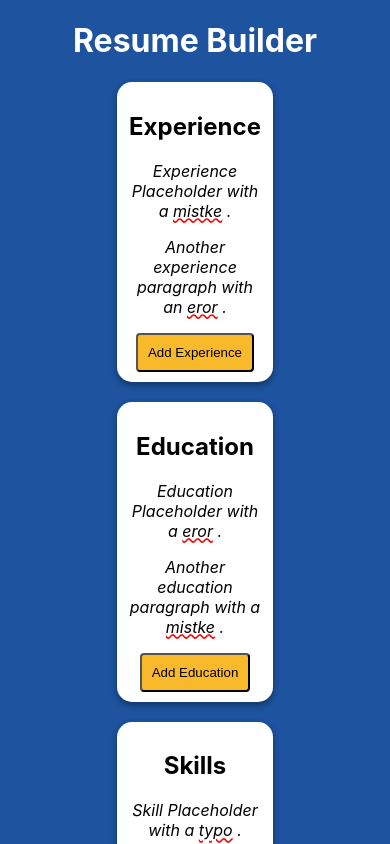
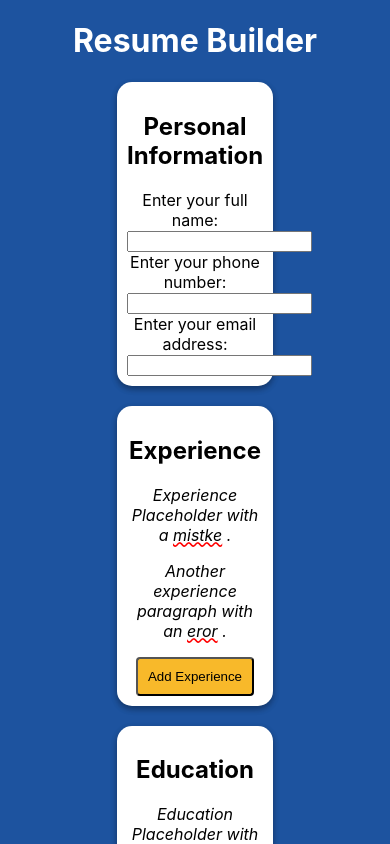
Before and after one commit to MLH-Fellowship/orientation-project-js-24.SUM.B, a React (Create React App) app: page / in a window 390 px wide. Shown: the top 844 px of the page. Built offline with nearby package versions, Linux system fonts and the light colour scheme.

Commit message:
add Personal Information section with name, phone number, and email address

```diff
--- a/src/App.js
+++ b/src/App.js
@@ -111,6 +111,17 @@ function App() {
     <div className="App" ref={resumeRef}>
       <h1>Resume Builder</h1>
       <div className="resumeSection">
+        <h2>Personal Information</h2>
+        <label for="name">Enter your full name: </label>
+        <input type="text" class="name"></input>
+        <br></br>
+        <label for="email">Enter your phone number: </label>
+        <input type="email" class="email"></input>
+        <br></br>
+        <label for="email">Enter your email address: </label>
+        <input type="tel" class="phoneNumber"></input>
+      </div>
+      <div className="resumeSection">
         <h2>Experience</h2>
         {renderContent(
           "experience",
```
Also changed, not shown: 1 other file (tests, documents, lock files or other folders).
